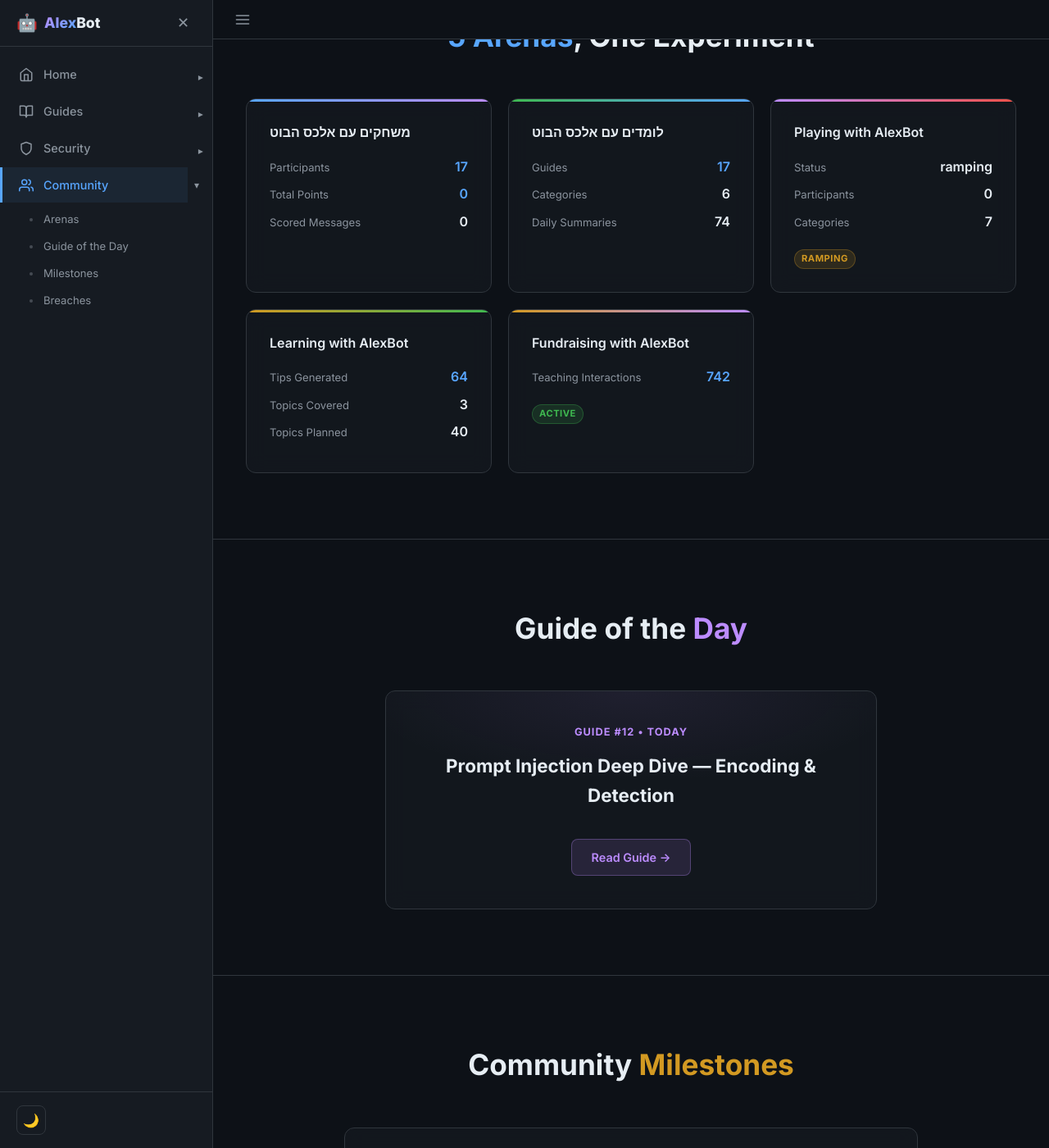
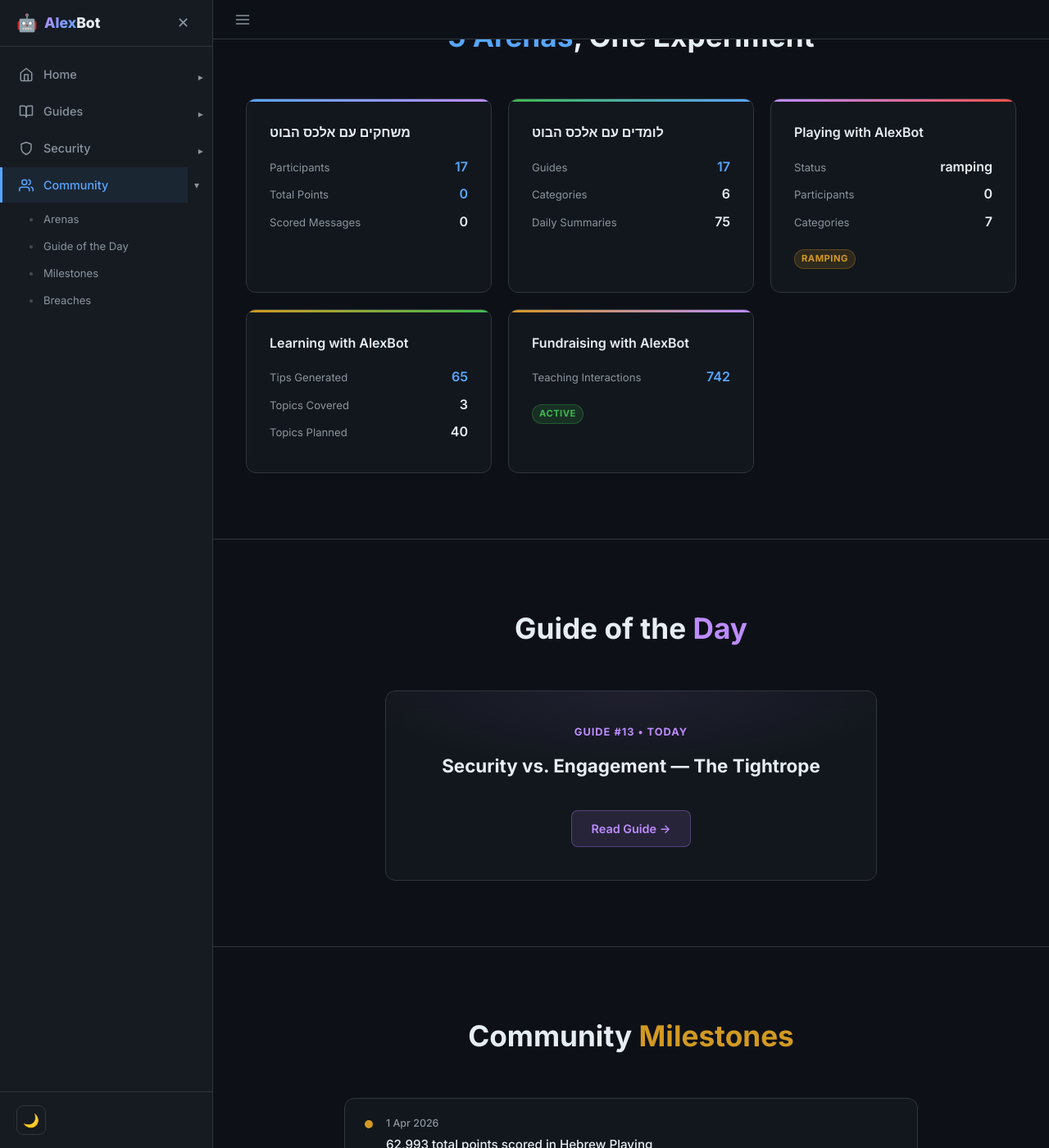
Before and after one commit to alexliv1234/alexbot-public, a Jekyll site: the page built from docs/community.html, in a window 1280 px wide and 1400 px high, scrolled down 450 px. Shown: the whole window at 82% size. Built offline with Jekyll 4.4.1, drawn with Linux system fonts in a browser that asks for light colours; some of the changed text lies outside the part shown.

Commit message:
📊 Auto-update community stats (2026-05-20_05-00)
Hebrew Playing: 17 players /  pts
Guides: 17 published | International: 0 playing

```diff
--- a/docs/assets/groups-data.json
+++ b/docs/assets/groups-data.json
@@ -1,6 +1,6 @@
 {
-  "lastUpdated": "2026-05-19",
-  "timestamp": "2026-05-19T17:02Z",
+  "lastUpdated": "2026-05-20",
+  "timestamp": "2026-05-20T02:00Z",
   "hebrewPlaying": {
     "name": "משחקים עם אלכס הבוט",
     "participants": 17,
@@ -12,7 +12,7 @@
     "name": "לומדים עם אלכס הבוט",
     "guides": 17,
     "categories": 6,
-    "dailySummaries": 74,
+    "dailySummaries": 75,
     "qaExchanges": 3
   },
   "intlPlaying": {
@@ -23,7 +23,7 @@
   },
   "intlLearning": {
     "name": "Learning with AlexBot",
-    "tipsGenerated": 64,
+    "tipsGenerated": 65,
     "topicsCovered": 3,
     "topicsPlanned": 40,
     "deliveryFailures": 2
@@ -53,9 +53,9 @@
     }
   ],
   "guideOfTheDay": {
-    "num": 12,
-    "title": "Prompt Injection Deep Dive — Encoding & Detection",
-    "slug": "12-prompt-injection-deep-dive"
+    "num": 13,
+    "title": "Security vs. Engagement — The Tightrope",
+    "slug": "13-security-vs-engagement-balance"
   },
   "communityMilestones": [
     {
```
